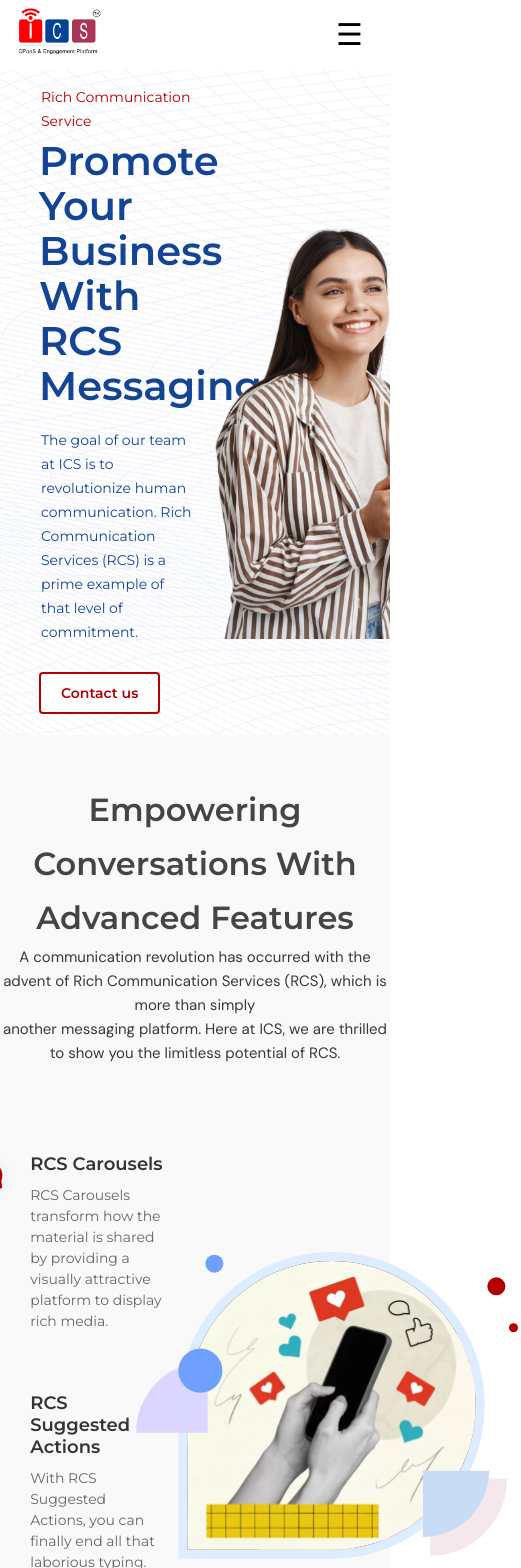
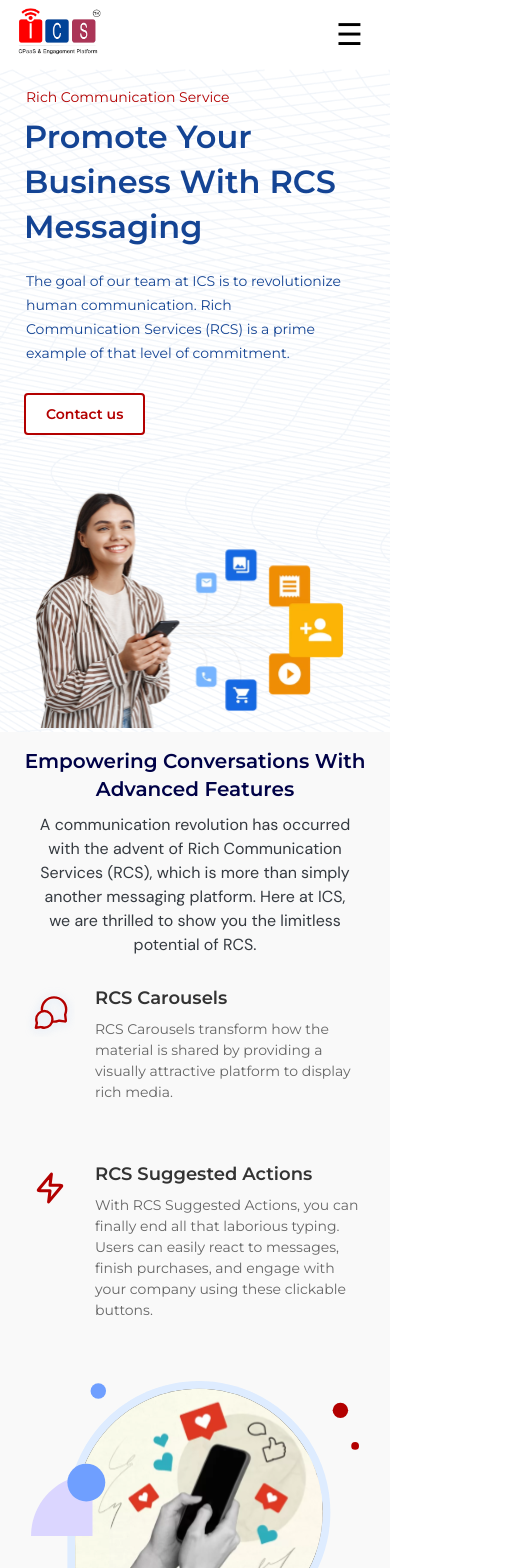
Before and after one commit to bknath/ICS_Mobile, a React (Vite) app: page /rcspage in a window 390 px wide. Shown: the top 1568 px of the page, 521 px wide, since content can reach past the window. Built offline with nearby package versions, Linux system fonts and the light colour scheme.

Commit message:
Updated RCS mobile view

```diff
--- a/src/pages/Home/Platform/Platform.jsx
+++ b/src/pages/Home/Platform/Platform.jsx
@@ -216,7 +216,7 @@ const Platform = () => {
                 <div className="header-content">
                     <button className='head-section-b3'>Our Integration</button>
                     <h2>Connecting Seamlessly with Leading Platforms</h2>
-                    <p>We are proud to integrate our WhatsApp Business API with top-tier platforms, ensuring seamless <br /> communication and enhanced functionality for your business:</p>
+                    <p>We are proud to integrate our WhatsApp Business API with top-tier platforms, ensuring seamless communication and enhanced functionality for your business:</p>
                 </div>
                 <div className="scroll-container">
                     <button className="scroll-btn left" onClick={scrollLeft}>
--- a/src/pages/Rcstestpage/Rcs.css
+++ b/src/pages/Rcstestpage/Rcs.css
@@ -18,7 +18,7 @@
     width: 1300px;
 }
 .content-RCS{
-    max-width: 40%;
+    width: 40%;
 }
 .content-RCS h1{
     font-size: 40px;
@@ -26,6 +26,7 @@
     line-height: 45px;
     margin-bottom: 20px;
     color: #144494;
+    width: 440px;
 }
 .content-RCS p{
     font-size: 14px;
@@ -33,6 +34,7 @@
     margin-left: 2px;
     margin-bottom: 5px;
     color: #144494;
+    width: 380px;
 }
 .rcsdetail-image{
     width: 40%;
@@ -74,8 +76,18 @@
     font-family: 'DM Sans';
     line-height: 24px;
     font-weight: 400;
+    width: 1100px;
+    margin: 0 auto;
 }
 .feature11-cards-container{
+    display: flex;
+    flex-direction: row;
+    gap: 20px;
+    padding: 20px;
+    justify-content: center;
+    max-width: 1300px;
+}
+.feature12-cards-container{
     display: flex;
     flex-direction: row;
     gap: 20px;
@@ -281,3 +293,69 @@
     width: 380px;
     height: auto;
 }
+
+@media(max-width:765px){
+    .hero-section-7{
+        flex-direction: column;
+        padding-left: 1.5rem;
+    }
+    .content-RCS{
+        width: 100%;
+    }
+    .content-RCS h1{
+        width: 340px;
+        font-size: 32px;
+    }
+    .content-RCS p{
+        width: 320px;
+    }
+    .rcsdetail-image{
+        width: 100%;
+        padding-left: 0;
+    }
+    .rcsdetail-image img{
+        width: 328px;
+    }
+    .rcs-platform-header h2{
+        color: #000247;
+        padding-top: 15px;
+        line-height: 28px;
+        font-size: 20px;
+        padding-bottom: 10px;
+    }
+    .rcs-platform-header p{
+        width: 320px;
+        font-size: 16px;
+        margin: 0 auto;
+    }
+    .feature11-cards-container{
+        flex-direction: column;
+        padding: 10px 5px;
+    }
+    .feature12-cards-container{
+        flex-direction: column-reverse;
+    }
+    .feature11-cards-column{
+        padding: 0;
+        width: 100%;
+    }
+    .image-column-rcs{
+        width: 100%;
+    }
+    .image-column-rcs img{
+        width: 328px;
+    }
+    .rcs-feature-section{
+        width: 100%;
+        flex-direction: column;
+    }
+    .rcs-feature-content{
+        width: 100%;
+    }
+    .rcs-feature-image{
+        width: 100%;
+    }
+    .rcs-feature-image img{
+        width: 328px;
+    }
+}
--- a/src/pages/Rcstestpage/Rcs.jsx
+++ b/src/pages/Rcstestpage/Rcs.jsx
@@ -114,7 +114,6 @@ const Rcs = () => {
                         <h1>Promote Your <br />Business With RCS Messaging</h1>
                         <p style={{ paddingBottom: '2rem' }}>The goal of our team at ICS is to revolutionize human communication. Rich Communication Services (RCS) is a prime example of that level of commitment.</p>
                         <div className="buttons">
-                            {/* <a href="contact-us" className="contact-us">Contact us</a> */}
                             <Link to="/contact-us" className='contact-us'>Contact us</Link>
                         </div>
                     </div>
@@ -128,7 +127,7 @@ const Rcs = () => {
             <div className="rcs-platform-section">
                 <div className="rcs-platform-header">
                     <h2>Empowering Conversations With Advanced Features</h2>
-                    <p>A communication revolution has occurred with the advent of Rich Communication Services (RCS), which is more than simply <br /> another messaging platform. Here at ICS, we are thrilled to show you the limitless potential of RCS.</p>
+                    <p>A communication revolution has occurred with the advent of Rich Communication Services (RCS), which is more than simply another messaging platform. Here at ICS, we are thrilled to show you the limitless potential of RCS.</p>
                 </div>
                 <div className="feature11-wrap-container">
                     <div className="feature11-cards-container">
@@ -139,7 +138,6 @@ const Rcs = () => {
                                     <div className="feature11-card-content">
                                         <h3>{features11.title}</h3>
                                         <p>{features11.description}</p>
-                                        {/* <a href={features11.link} className='read-more-2'>{features11.linkText} &gt;</a> */}
                                     </div>
                                 </div>
                             ))}
@@ -152,7 +150,7 @@ const Rcs = () => {
                     </div>
                 </div>
                 <div className="feature11-wrap-container">
-                    <div className="feature11-cards-container">
+                    <div className="feature12-cards-container">
                         <div className="image-column-rcs">
                             <img src={assets.whatsappPlatfroml3}
                                 alt="whatsappAPIlogo2"
@@ -166,7 +164,6 @@ const Rcs = () => {
                                     <div className="feature11-card-content">
                                         <h3>{features12.title}</h3>
                                         <p>{features12.description}</p>
-                                        {/* <a href={features12.link} className='read-more-2'>{features12.linkText} &gt;</a> */}
                                     </div>
                                 </div>
                             ))}
@@ -175,10 +172,9 @@ const Rcs = () => {
                 </div>
                 <div className="rcs-platform-header">
                     <h2>Unparalleled Features Tailored For Success</h2>
-                    <p>Discover carefully developed features that will improve your company's success on WhatsApp. Discover the unique ways each element <br /> has been designed to boost your achievements.</p>
+                    <p>Discover carefully developed features that will improve your company's success on WhatsApp. Discover the unique ways each element has been designed to boost your achievements.</p>
                 </div>
                 <div className="feature-main-container-1234">
-                    {/* Horizontal Navigation Bar */}
                     <div className="product-nav-1234" ref={navRef}>
                         {sections.map((section) => (
                             <a
@@ -187,15 +183,13 @@ const Rcs = () => {
                                 className={activeTab === section.id ? 'active-1234' : ''}
                                 onClick={(e) => {
                                     e.preventDefault();
-                                    handleNavClick(section.id); // Handle smooth scroll when clicking
+                                    handleNavClick(section.id);
                                 }}
                             >
                                 {section.name}
                             </a>
                         ))}
                     </div>
-
-                    {/* Scrollable Content Section */}
                     <div className="feature-content-container-1234">
                         <section id="rcs-carousels" className="feature-section-1234">
                             <div className="feature-item-1234">
--- a/src/pages/SMSgatewaypage/SMSgateway.css
+++ b/src/pages/SMSgatewaypage/SMSgateway.css
@@ -166,7 +166,6 @@
     justify-content: center;
     align-items: center;
     width: 40%;
-
 }
 
 .feature9-card {
```
